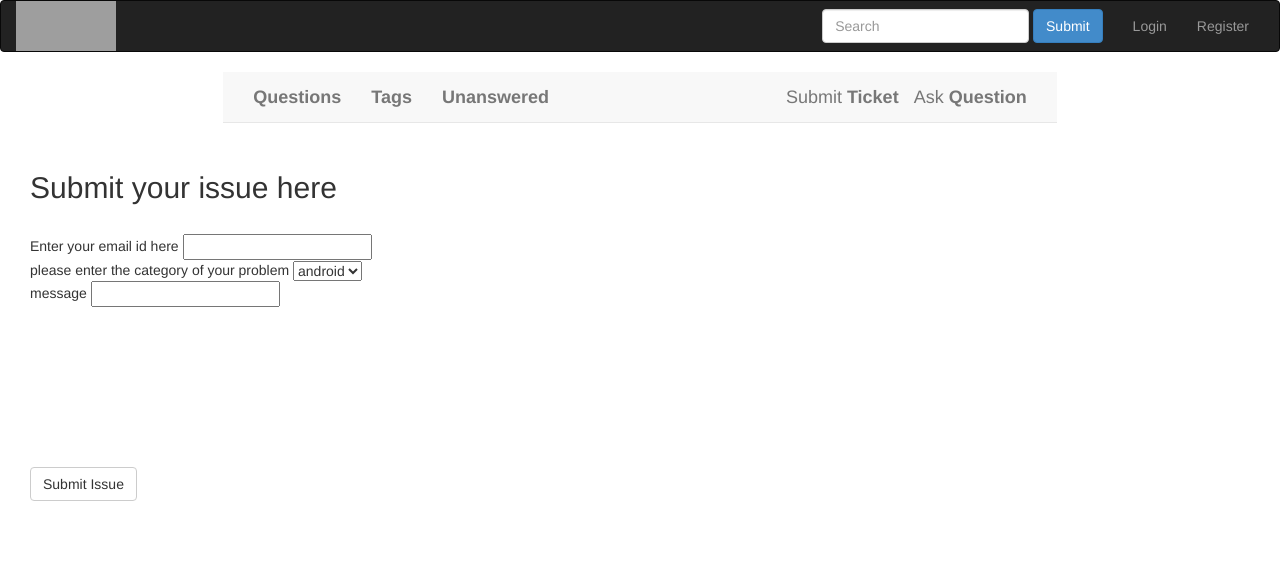
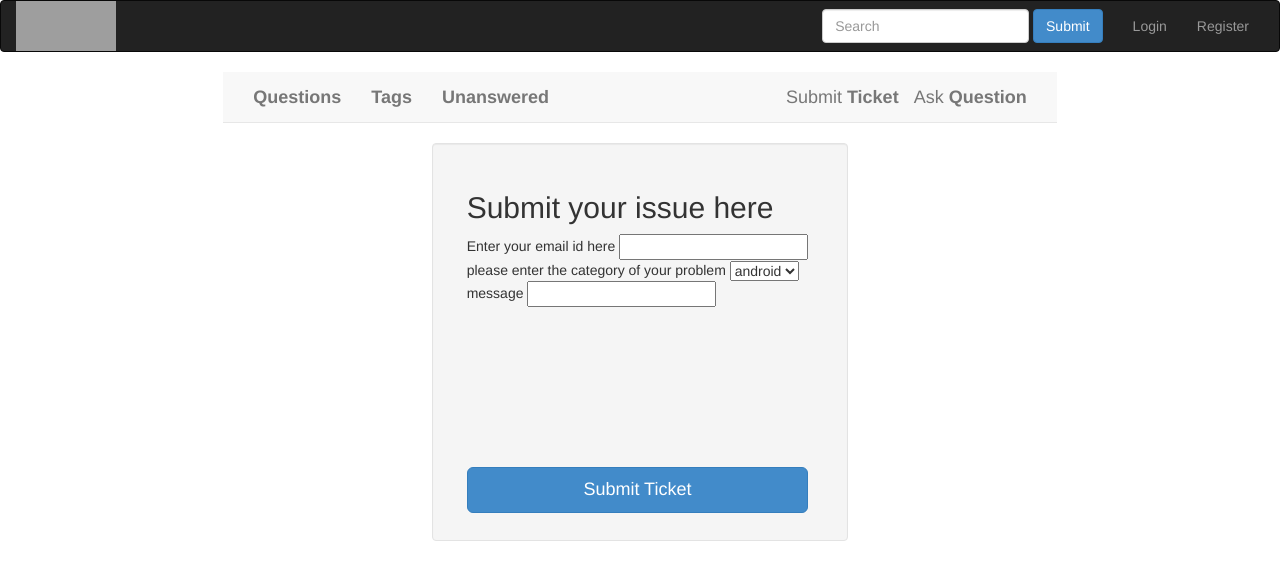
Before and after one commit to abnth/ticketing, a Django app: page /user_tickets/submit_ticket/ in a window 1280 px wide. Shown: the top 580 px of the page. Run offline with Django 3.2, Linux system fonts and the light colour scheme; parts of the project's set-up code (start-up, migrations or seed data) failed here and were passed over; some libraries are stand-ins or nearby versions; grey boxes are pictures that could not be loaded.

Commit message:
added bootstrapping to the submit ticket form

```diff
--- a/templates/user_tickets/after_submit.html
+++ b/templates/user_tickets/after_submit.html
@@ -1,4 +1,8 @@
 {%extends 'index.html'%}
 {%block body_block%}
+<div class="container-fluid">
+	<div class="col-md-4 col-md-offset-4 well">
 Your ticket has been submitted. Your ticket id is {{ticket_id}}
+</div>
+</div>
 {%endblock%}
--- a/templates/user_tickets/email_not_valid.html
+++ b/templates/user_tickets/email_not_valid.html
@@ -1,4 +1,8 @@
 {%extends 'index.html'%}
 {%block body_block%}
-Please enter the email id you used during registration!
+<div class="container-fluid">
+	<div class="col-md-4 col-md-offset-4 well">
+Please enter a valid email id; the email id you used during registration!
+</div>
+</div>
 {%endblock%}
--- a/templates/user_tickets/submit_ticket.html
+++ b/templates/user_tickets/submit_ticket.html
@@ -1,9 +1,11 @@
 {% extends 'index.html' %}
 {% block body_block %}
 	<div class="container-fluid">
+	<div class="col-md-4 col-md-offset-4 well">
         <form class="navbar-form navbar-left" role="search" id="user_form" method="post" action="/user_tickets/submit_ticket/">
             {% csrf_token %}
-            <h2>Submit your issue here</h2><br />
+
+            <h2 class="form-signin-heading">Submit your issue here</h2>
 	    {%for hidden in user_form.hidden_fields%}
 		{{hidden}}
 	    {%endfor%}
@@ -17,7 +19,13 @@
             {% endfor %}
 		<br />
             <!-- Provide a button to click to submit the form. -->
-            <input class="btn btn-default" type="submit" name="submit" value="Submit Issue"/>
+	    <button class="btn btn-lg btn-primary btn-block" type="submit">
+
+    Submit Ticket
+
+</button>
+
         </form>
 	</div>
+	</div>
 {% endblock %}
--- a/user_tickets/models.py
+++ b/user_tickets/models.py
@@ -3,7 +3,11 @@ from django.db.models import *
 from django.contrib.auth.models import User
 from django.contrib import admin
 from django.db.models.signals import post_save
-
+import datetime
+from datetime import timedelta
+Date=datetime.datetime.now()
+Enddate=Date+datetime.timedelta(days=1)
+Invaliddate=Date-datetime.timedelta(days=1)
 class UserProfile(models.Model):
 	tab_id=models.IntegerField(primary_key=True)
 	#username=models.CharField(max_length=20)
@@ -117,11 +121,11 @@ class Ticket(models.Model):
 	topic_id=models.ForeignKey(Category)
 	message=models.TextField(help_text="enter message")
 	ticket_id = models.AutoField(primary_key=True)
-	created_date_time=models.DateTimeField(auto_now_add=True)
-	overdue_date_time=models.DateTimeField(auto_now_add=True)
-	closed_date_time=models.DateTimeField(auto_now_add=True)
+	created_date_time=models.DateTimeField(auto_now_add=False,default=Date)
+	overdue_date_time=models.DateTimeField(auto_now_add=False,default=Enddate)
+	closed_date_time=models.DateTimeField(auto_now_add=False,default=Invaliddate)
 	status=models.IntegerField(help_text="enter status",default=0)
-	reopened_date_time=models.DateTimeField(auto_now_add=True)
+	reopened_date_time=models.DateTimeField(auto_now_add=False,default=Invaliddate)
 	topic_priority=models.IntegerField(help_text="enter priority",default=1)
 	duration_for_reply=models.IntegerField(help_text="enter duration for reply",default=24)
 
```
Also changed, not shown: db.sqlite3, 1 other file.
